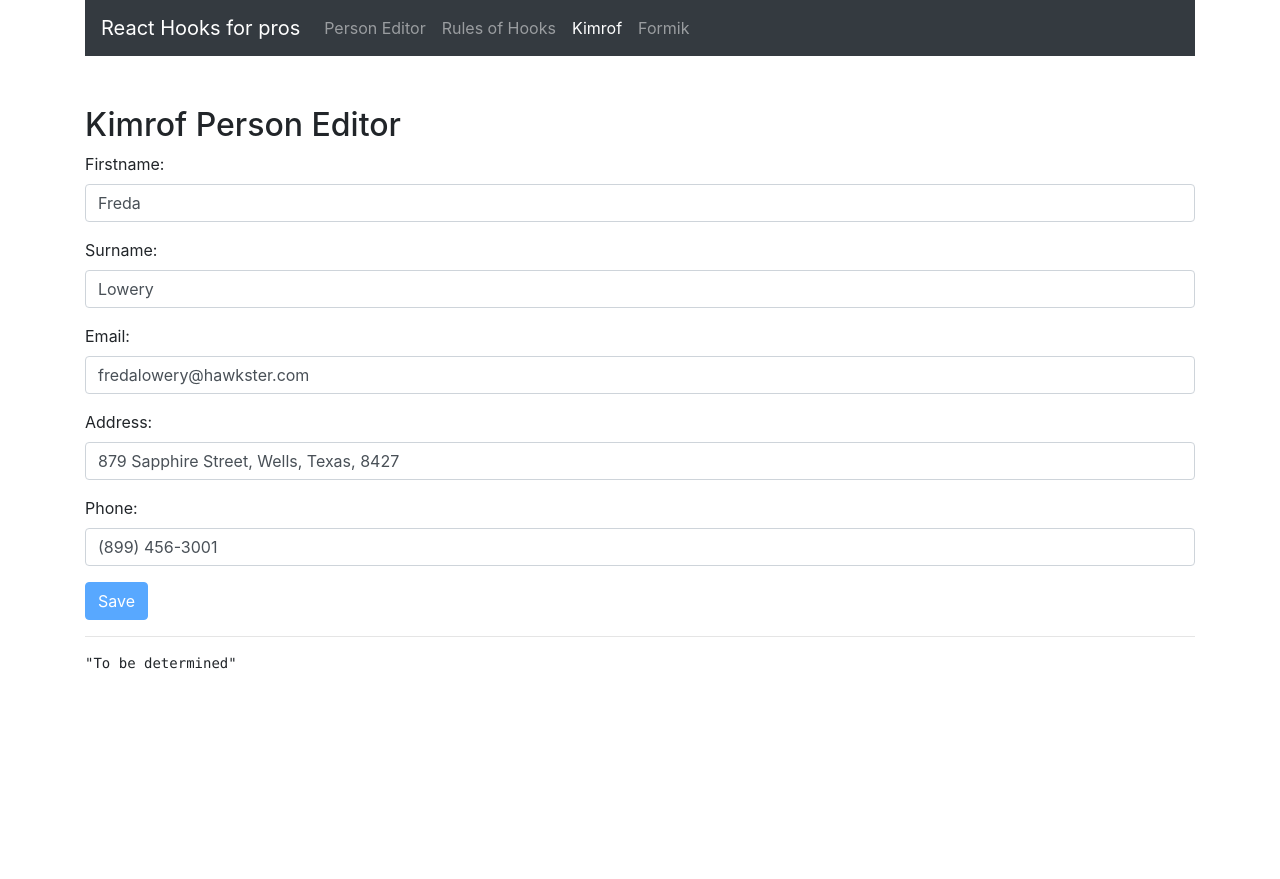
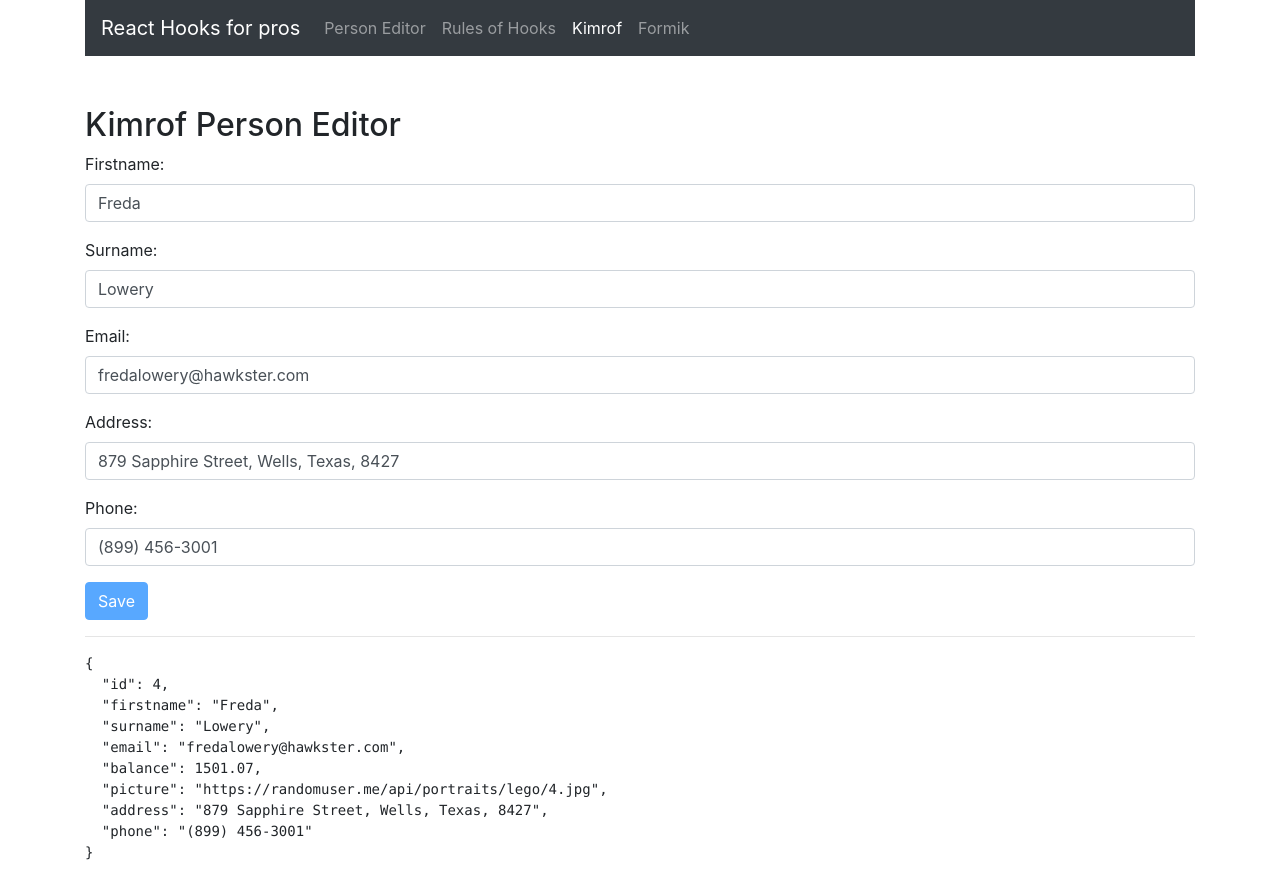
Before and after one commit to mauricedb/react-hooks-tips-only-the-pros-know, a React (Vite) app: page /kimrof-person-editor in a window 1280 px wide. Before the commit the page ends 800 px from the top, so only its background shows below. Built offline with nearby package versions, Linux system fonts and the light colour scheme.

Commit message:
Submitting data

```diff
--- a/src/kimrof-person-editor/KimrofPersonEditor.tsx
+++ b/src/kimrof-person-editor/KimrofPersonEditor.tsx
@@ -9,7 +9,12 @@ import { Kimrof } from "./kimrof";
 
 export function KimrofPersonEditor(): ReactElement {
   return (
-    <Kimrof initialValues={initialPerson as IndexedPerson}>
+    <Kimrof
+      initialValues={initialPerson as IndexedPerson}
+      onSubmit={(person) => {
+        alert(`Submitting\n${JSON.stringify(person, null, 2)}`);
+      }}
+    >
       <PersonEditor />
     </Kimrof>
   );
--- a/src/kimrof-person-editor/PersonEditor.tsx
+++ b/src/kimrof-person-editor/PersonEditor.tsx
@@ -1,12 +1,12 @@
 import React, { ReactElement } from "react";
-import { KimrofLabeledField } from "./kimrof";
+import { KimrofLabeledField, useKimrof, useKimrofForm } from "./kimrof";
 
 export function PersonEditor(): ReactElement {
-  const values = "To be determined";
-  const isDirty = false;
+  const { values, isDirty } = useKimrof();
+  const formProps = useKimrofForm();
 
   return (
-    <form className="person-editor">
+    <form className="person-editor" {...formProps}>
       <h2>Kimrof Person Editor</h2>
       <KimrofLabeledField label="Firstname:" name="firstname" />
       <KimrofLabeledField label="Surname:" name="surname" />
--- a/src/kimrof-person-editor/kimrof/Kimrof.tsx
+++ b/src/kimrof-person-editor/kimrof/Kimrof.tsx
@@ -9,11 +9,13 @@ import { kimrofReducer } from "./kimrofReducer";
 interface Props<TData> {
   children: ReactNode;
   initialValues: TData;
+  onSubmit: (values: TData) => void;
 }
 
 export function Kimrof<TData extends KimrofObject>({
   children,
   initialValues,
+  onSubmit,
 }: Props<TData>): ReactElement {
   const [
     {
@@ -30,11 +32,15 @@ export function Kimrof<TData extends KimrofObject>({
     () => ({
       isDirty,
       values,
+      onSubmit: (e: React.FormEvent) => {
+        e.preventDefault();
+        onSubmit(values as TData);
+      },
       setFieldValue: (name: string, value: KimrofProperty) => {
         dispatch({ type: "set-property", payload: { name, value } });
       },
     }),
-    [isDirty, values]
+    [isDirty, onSubmit, values]
   );
 
   return (
--- a/src/kimrof-person-editor/kimrof/KimrofContext.ts
+++ b/src/kimrof-person-editor/kimrof/KimrofContext.ts
@@ -5,11 +5,13 @@ import { KimrofObject, KimrofProperty } from "./Types";
 export interface KimrofContext {
   isDirty: boolean;
   values: KimrofObject;
+  onSubmit: (e: React.FormEvent<HTMLFormElement>) => void;
   setFieldValue: (name: string, value: KimrofProperty) => void;
 }
 
 export const kimrofContext = React.createContext<KimrofContext>({
   isDirty: false,
   values: {},
+  onSubmit: () => void null,
   setFieldValue: () => void null,
 });
--- a/src/kimrof-person-editor/kimrof/useKimrof.ts
+++ b/src/kimrof-person-editor/kimrof/useKimrof.ts
@@ -1,3 +1,18 @@
 import React from "react";
 
 import { KimrofObject } from "./Types";
+import { kimrofContext } from "./KimrofContext";
+
+interface UseKimrof {
+  isDirty: boolean;
+  values: KimrofObject;
+}
+
+export const useKimrof = (): UseKimrof => {
+  const { values, isDirty } = React.useContext(kimrofContext);
+
+  return {
+    isDirty,
+    values,
+  };
+};
--- a/src/kimrof-person-editor/kimrof/useKimrofForm.ts
+++ b/src/kimrof-person-editor/kimrof/useKimrofForm.ts
@@ -1 +1,15 @@
 import React from "react";
+
+import { kimrofContext } from "./KimrofContext";
+
+interface UseKimrofForm {
+  onSubmit: (e: React.FormEvent<HTMLFormElement>) => void;
+}
+
+export const useKimrofForm = (): UseKimrofForm => {
+  const { onSubmit } = React.useContext(kimrofContext);
+
+  return {
+    onSubmit,
+  };
+};
```
